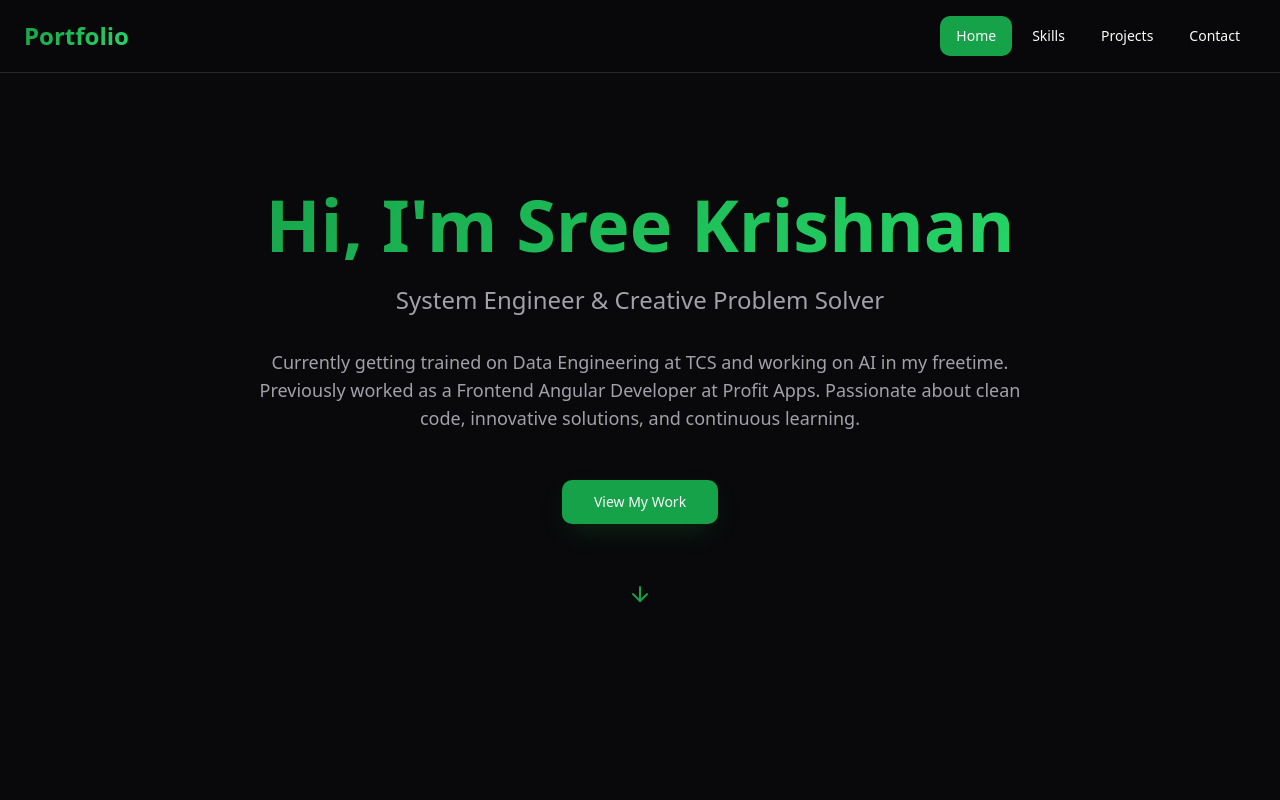
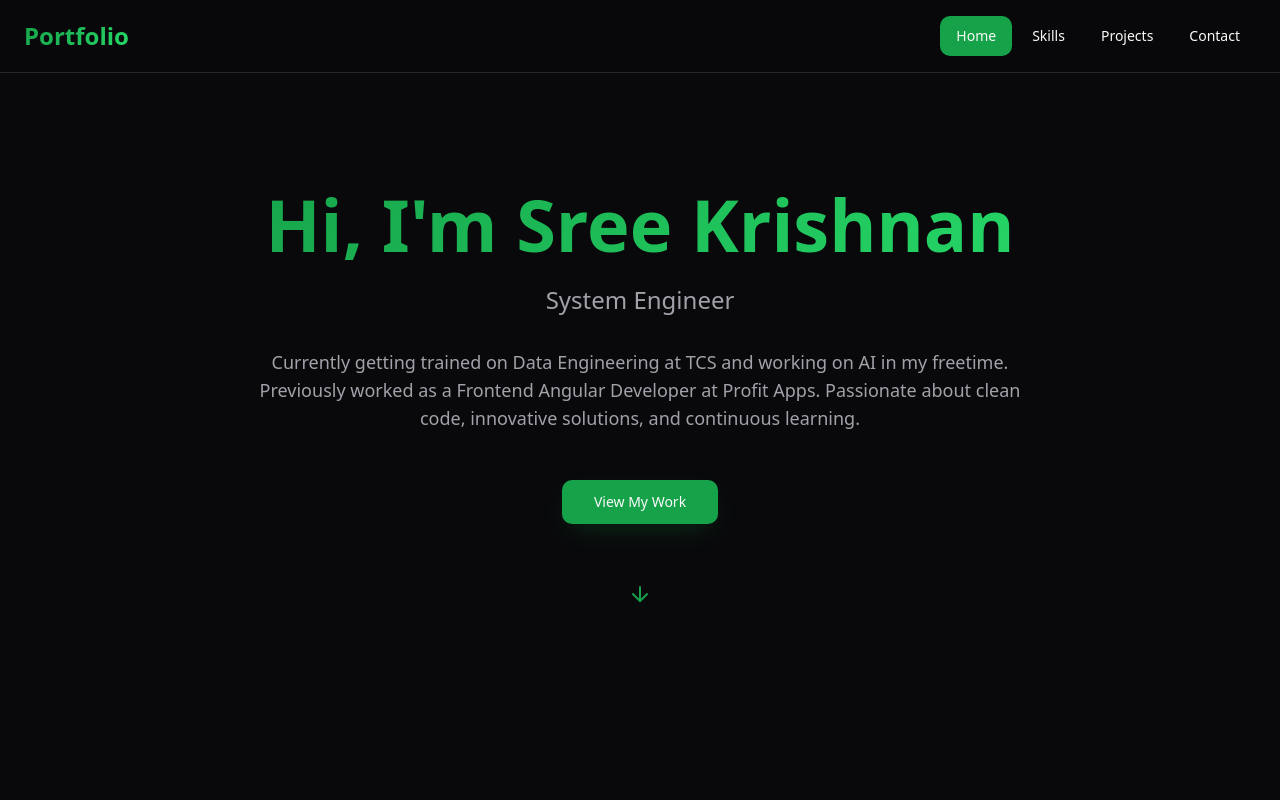
Before and after one commit to TSK-KRISH/react-portfolio-lovableAI, a React (Vite) app: page / in a window 1280 px wide. Shown: the top 800 px of the page. Built offline with nearby package versions, Linux system fonts and the light colour scheme.

Commit message:
Remove "Creative Problem Solver"
Remove the "Creative Problem Solver" text from the hero section, leaving only "System Engineer".

```diff
--- a/src/components/HeroSection.tsx
+++ b/src/components/HeroSection.tsx
@@ -22,7 +22,7 @@ const HeroSection = () => {
           </h1>
 
           <p className="text-xl md:text-2xl text-muted-foreground mb-8 max-w-2xl mx-auto animate-in slide-in-from-bottom duration-1000 delay-200">
-            System Engineer & Creative Problem Solver
+            System Engineer
           </p>
 
           <p className="text-lg text-muted-foreground mb-12 max-w-3xl mx-auto animate-in slide-in-from-bottom duration-1000 delay-300">
```
